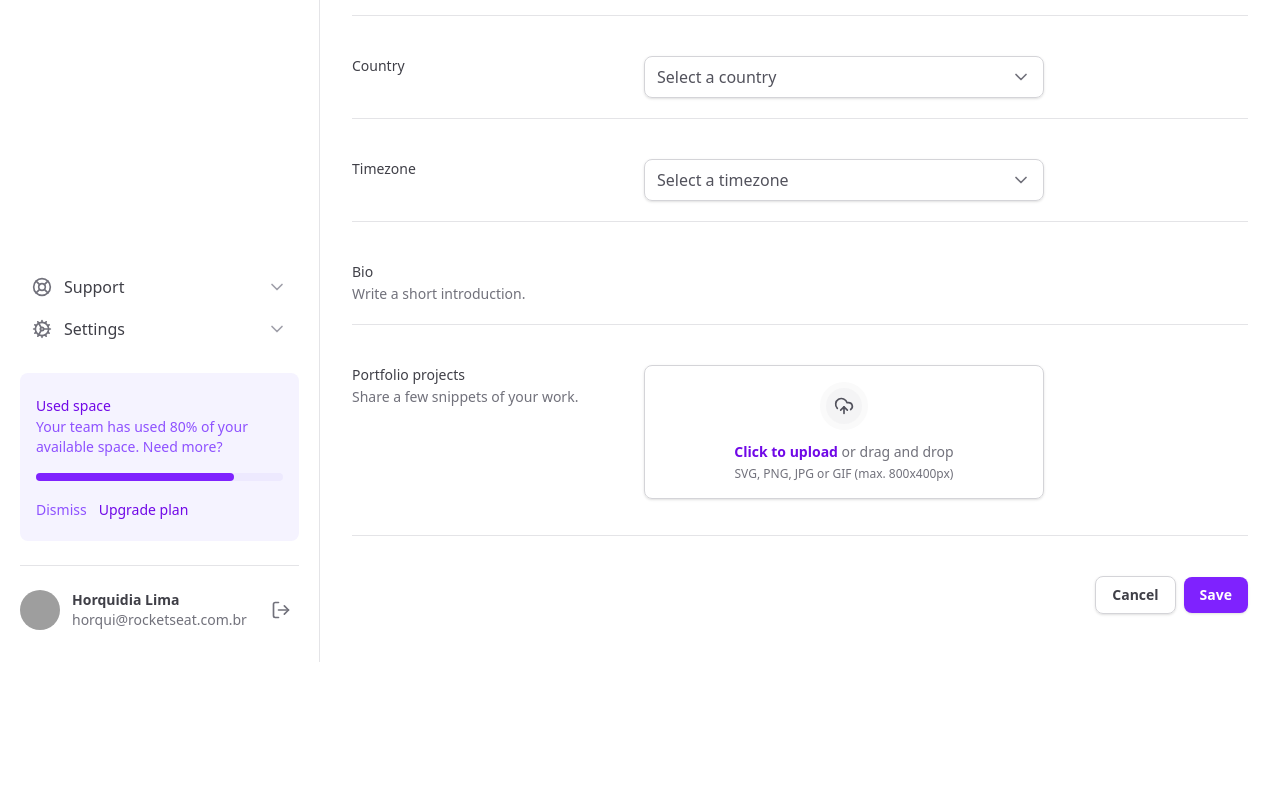
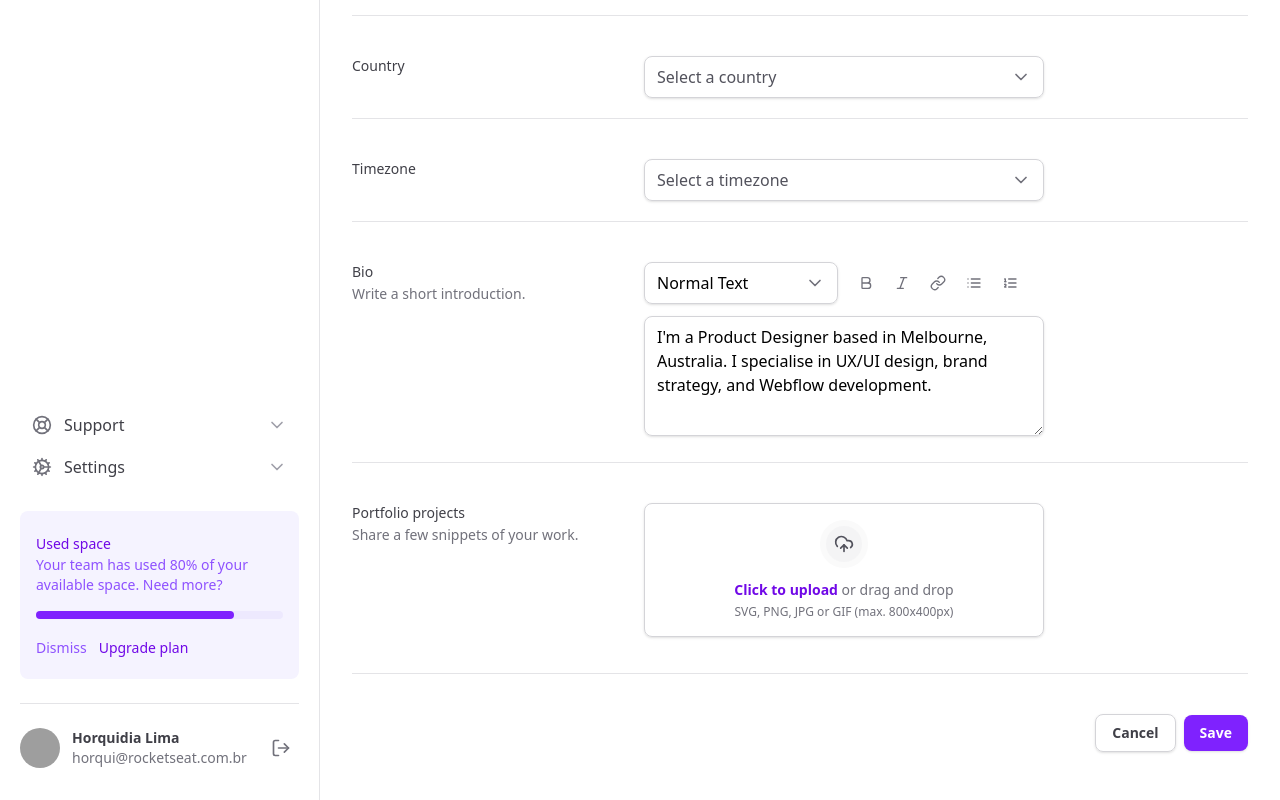
Before and after one commit to horquidia-lima/dashboard, a Next.js app: page / in a window 1280 px wide. Shown: the part 702-1502 px from the top of the page. Before the commit the page ends 1364 px from the top, so only its background shows below. Built offline with nearby package versions, Linux system fonts and the light colour scheme; grey boxes are pictures that could not be loaded.

Commit message:
Input de Biografia

```diff
--- a/src/app/page.tsx
+++ b/src/app/page.tsx
@@ -1,9 +1,10 @@
 import { InputControl, InputPrefix, InputRoot } from "@/components/Input";
 import { SettingsTabs } from "@/components/SettingsTabs";
-import {Mail} from "lucide-react";
+import {Bold, Italic, Link, List, ListOrdered, Mail} from "lucide-react";
 import * as FileInput from '@/components/Form/FileInput'
 import { Select } from "@/components/Form/Select";
 import { SelectItem } from "@/components/Form/Select/SelectItem";
+import { Textarea } from "@/components/Form/Textarea";
 
 export default function Home() {
   return (
@@ -86,7 +87,38 @@
               Bio
               <span className="mt-0.5 block text-sm font-normal text-zinc-500">Write a short introduction.</span>
             </label>
-            <div></div>
+            <div className="space-y-3">
+              <div className="grid grid-cols-2 gap-3">
+                <Select placeholder="" defaultValue="normal">
+                  <SelectItem value="normal" defaultChecked text="Normal Text"/>
+                  <SelectItem value="md" text="Markdown"/>
+                </Select>
+
+                <div className="flex items-center gap-1">
+                  <button type="button" className="rounded-md p-2 hover:bg-zinc-50">
+                    <Bold className="h-4 w-4 text-zinc-500" startOffset={3}/>
+                  </button>
+                  <button type="button" className="rounded-md p-2 hover:bg-zinc-50">
+                    <Italic className="h-4 w-4 text-zinc-500" startOffset={3}/>
+                  </button>
+                  <button type="button" className="rounded-md p-2 hover:bg-zinc-50">
+                    <Link className="h-4 w-4 text-zinc-500" startOffset={3}/>
+                  </button>
+                  <button type="button" className="rounded-md p-2 hover:bg-zinc-50">
+                    <List className="h-4 w-4 text-zinc-500" startOffset={3}/>
+                  </button>
+                  <button type="button" className="rounded-md p-2 hover:bg-zinc-50">
+                    <ListOrdered className="h-4 w-4 text-zinc-500" startOffset={3}/>
+                  </button>
+                </div>
+              </div>
+
+              <Textarea
+                id="bio"
+                defaultValue="I'm a Product Designer based in Melbourne, Australia. I specialise in UX/UI design, brand strategy, and Webflow development."
+              />
+
+            </div>
           </div>
 
           <div className="grid grid-cols-form gap-3 py-5">
--- a/src/components/Form/Select/index.tsx
+++ b/src/components/Form/Select/index.tsx
@@ -4,14 +4,14 @@
 import * as SelectPrimitive from '@radix-ui/react-select'
 import { ReactNode } from "react"
 
-export interface SelectProps {
+export interface SelectProps extends SelectPrimitive.SelectProps{
     children: ReactNode
     placeholder: string
 }
 
-export function Select({children, placeholder}: SelectProps){
+export function Select({children, placeholder, ...props}: SelectProps){
     return(
-         <SelectPrimitive.Root>
+         <SelectPrimitive.Root {...props}>
             <SelectPrimitive.Trigger className="flex h-full items-center justify-between gap-2 rounded-lg border border-zinc-300 px-3 py-2 shadow-sm data-[placeholder]:text-zinc-600">
                 <SelectPrimitive.Value placeholder={placeholder} className="text-black"/>
                 <SelectPrimitive.Icon>
@@ -20,7 +20,7 @@
             </SelectPrimitive.Trigger>
 
             <SelectPrimitive.Portal>
-                <SelectPrimitive.Content side="bottom" position="popper" sideOffset={8} className="z-10 rounded-lg border border-zinc-200 bg-white w-[--radix-select-trigger-width] overflow-hidden">
+                <SelectPrimitive.Content side="bottom" position="popper" sideOffset={8} className="z-10 shadow-sm rounded-lg border border-zinc-200 bg-white w-[--radix-select-trigger-width] overflow-hidden">
                     <SelectPrimitive.Viewport>
                         {children}
                     </SelectPrimitive.Viewport>
--- /dev/null
+++ b/src/components/Form/Textarea.tsx
@@ -0,0 +1,12 @@
+import { ComponentProps } from "react";
+
+export type TextareaProps = ComponentProps<"textarea">
+
+export function Textarea(props: TextareaProps) {
+    return(
+        <textarea
+            className="min-h-[120px] resize-y w-full rounded-lg border border-zinc-300 px-3 py-2 shadow-sm"
+            {...props}
+        />
+    )
+}
```
